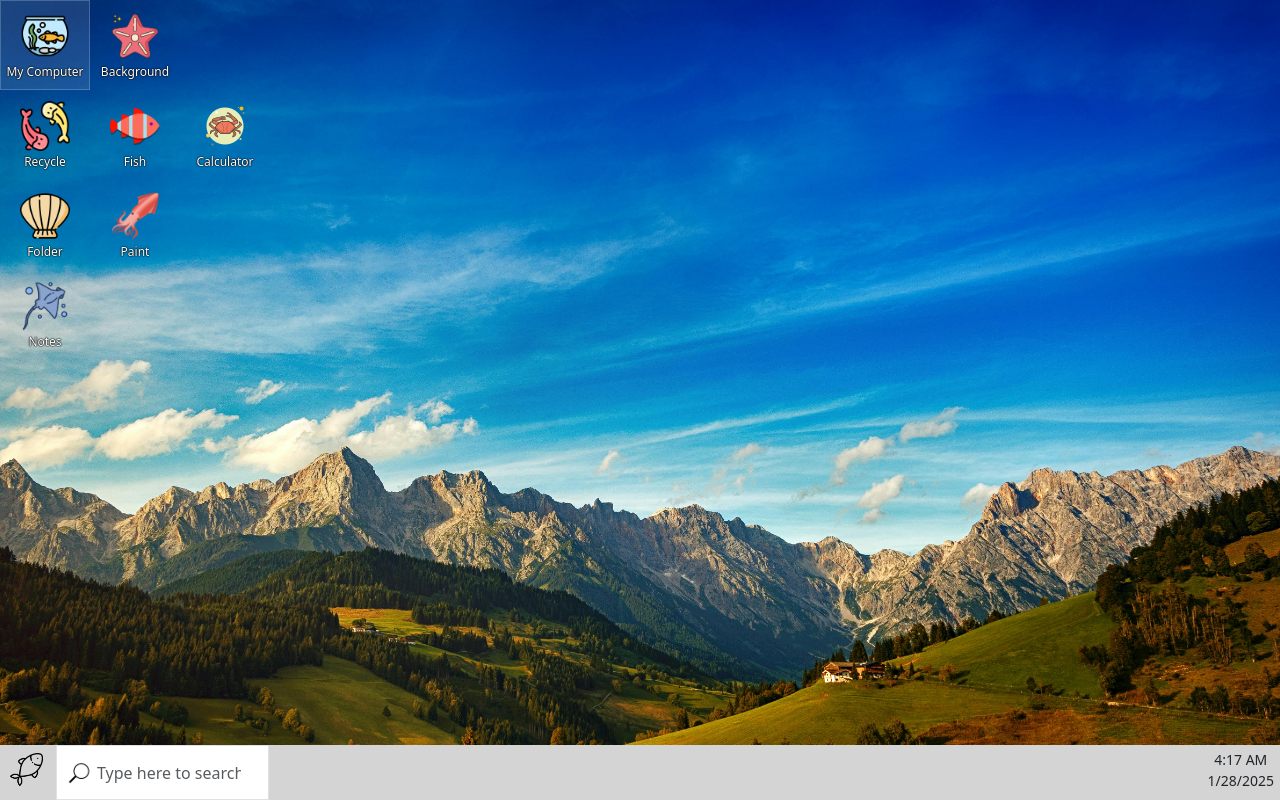
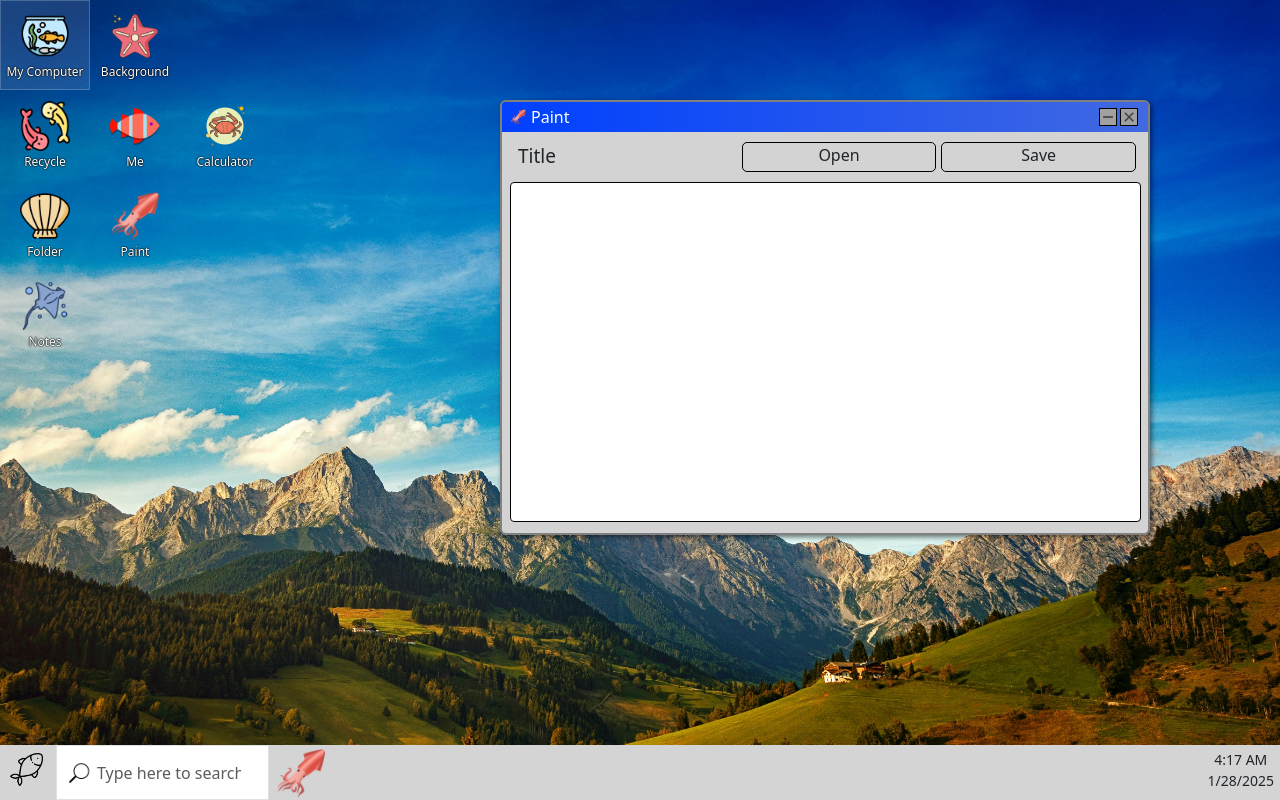
Before and after one commit to TheLvableMrFish/Fish_OS, a React (Create React App) app: page / in a window 1280 px wide. Built offline with nearby package versions, Linux system fonts and the light colour scheme.

Commit message:
Added a top to the Paint app with a title that can be edited. Functionalty hasn't been added for save or open, but buttons have been added.

```diff
--- a/src/Apps/AppsCSS/paint_css.css
+++ b/src/Apps/AppsCSS/paint_css.css
@@ -8,12 +8,80 @@
     border-radius: 0 0 4px 4px;
 }
 
+
+.paint-text-label{
+    margin-top: 10px;
+    font-size: 19px;
+    margin-bottom: 1px;
+    margin-right: 19px;
+    margin-left: -8px;
+    text-overflow: ellipsis;
+    overflow: hidden;
+    white-space: nowrap;
+
+}
+
+.paint-text-label:hover{
+    cursor: pointer;
+}
+
+.paint-text-open-btn,
+.paint-text-save-btn{
+    margin-top: 10px;
+    padding: 0 !important;
+    text-align: center;
+    border: 1px solid #000;
+    border-radius: 5px;
+}
+
+.paint-text-open-btn{
+    margin-right: 5px;
+}
+
+.paint-text-open-btn:hover,
+.paint-text-save-btn:hover{
+    background-color: rgb(179, 153, 153);
+    color: white;
+    cursor: pointer;
+}
+
+.paint-text-label-edit{
+    margin-top: 10px;
+    margin-right: 8px;
+}
+
+.paint-text-label-edit:focus{
+    outline: none;
+}
+
+.paint-text-label-edit-btn{
+    margin-top: 10px;
+    padding: 0 !important;
+    text-align: center;
+    border: 1px solid #000;
+    border-radius: 5px;
+}
+
+.paint-text-label-edit-btn:hover{
+    background-color: rgb(179, 153, 153);
+    color: white;
+    cursor: pointer;
+}
+
+.paint-text-edit-container{
+    width: 100%;
+    margin-left: 0px;
+}
+
+.paint-header{
+
+}
+
 .paint-container{
-    position: absolute;
-    top: 5px;
-    left: 5px;
-    height: calc(100% - 10px);
-    width: calc(100% - 10px);
+    margin-top: 10px;
+    margin-left: -4px;
+    height: 340px;
+    width: 630px;
     background: white;
     border-radius: 4px 4px 4px 4px;
 }
--- a/src/Apps/Background.js
+++ b/src/Apps/Background.js
@@ -27,6 +27,7 @@ const Background =({})=>{
     }
 
     let colors = ['red', 'blue', 'green', 'yellow', 'orange', 'purple', 'black', 'brown', 'white', 'pink', 'gray', 'violet']
+        // colors = ['#1da2d8', '#FF3C38', '#1d2461', '#5e75ab', '#A23E48', 'purple', 'black', 'brown', '#76b6c4', '#6C8EAD', 'gray', '#0278ae']
     let backgroundImgs = [
         'background10', 'background2', 'background3',
         'background4', 'background5', 'background6',
--- a/src/Apps/Paint.js
+++ b/src/Apps/Paint.js
@@ -5,6 +5,8 @@ import paint_css from './AppsCSS/paint_css.css'
 
 const Paint =({})=>{
 
+    const [title, setTitle] = useState('Title')
+    const [editTitle, setEditTitle] = useState(false)
     const [isDrawing, setIsDrawing] = useState(false)
     const [drawImage, setDrawImage] = useState(null)
     const canvasRef = useRef(null)
@@ -120,17 +122,54 @@ const Paint =({})=>{
         }
     }, [drawImage])
 
+    const handleStartEdit=()=>{
+        setEditTitle(true)
+    }
+
+    const handleEdit=()=>{
+        setEditTitle(false)
+        // localStorage.clear();
+        // localStorage.removeItem('paint')
+    }
+
     return(
         <>
            <div className='paint-box container-fluid'>
 
-                <div className='row'>
+           <div className='paint-header row'>
+            {!editTitle &&
+                    <div className='paint-text-edit-container row'>
+                        <label
+                            className='paint-text-label col'
+                            onClick={()=>{handleStartEdit()}}
+                        >{title}</label>
+                        <div className='paint-text-open-btn col'
+                            // onClick={()=>{handleOpen()}}
+                        >Open</div>
+                        <div className='paint-text-save-btn col'
+                            // onClick={()=>{handleSave()}}
+                        >Save</div>
+                    </div>
+                }
 
+                {editTitle &&
+                    <div className='paint-text-edit-container row'>
+                        <input
+                            className='paint-text-label-edit col'
+                            value={title}
+                            onChange={(e)=> setTitle(e.target.value)}
+                            maxLength={22}
+                        ></input>
+                        <div className='paint-text-label-edit-btn col'
+                            onClick={()=>{handleEdit()}}
+                        >Change</div>
+                    </div>
+                }
                 </div>
 
                 <div className='paint-container container-fluid'>
                     <canvas
-                        ref={canvasRef }
+                        ref={canvasRef}
                         className='paint-canvas row'
                         onMouseDown={handleMouseDown}
                         onMouseMove={handleMouseMove}
--- a/src/Data/app_data_mini.js
+++ b/src/Data/app_data_mini.js
@@ -18,7 +18,7 @@ export const app_data_mini = [
     // },
     {
         id: 3,
-        title: 'Fish',
+        title: 'Me',
         img: 'clown_color',
         row: 1,
         col: 1
--- a/src/Data/applications_data.js
+++ b/src/Data/applications_data.js
@@ -26,7 +26,7 @@ export const application_data = [
     },
     {
         id: 3,
-        title: 'Fish',
+        title: 'Me',
         img: 'clown_color',
         row: 1,
         col: 1
@@ -69,7 +69,7 @@ export const application_data = [
         col: 1,
         app: <Paint />,
         width: 650,
-        height: 500
+        height: 435
     },
     {
         id: 8,
--- a/src/Pages/Desktop.js
+++ b/src/Pages/Desktop.js
@@ -14,6 +14,7 @@ import Recycle from '../Apps/Recycle'
 
 // Data
 import { application_data } from '../Data/applications_data'
+import Paint from '../Apps/Paint'
 
 const Desktop =()=>{
 
@@ -51,6 +52,18 @@ const Desktop =()=>{
         //     height: 300,
         //     key: 1
         // }
+
+        {
+            id: 7,
+            title: 'Paint',
+            x: 500, y: 100,
+            zIndex: 1,
+            img: 'squid_color',
+            content: <Paint />,
+            width: 650,
+            height: 435,
+            key: 1
+        }
     ])
 
 
```
